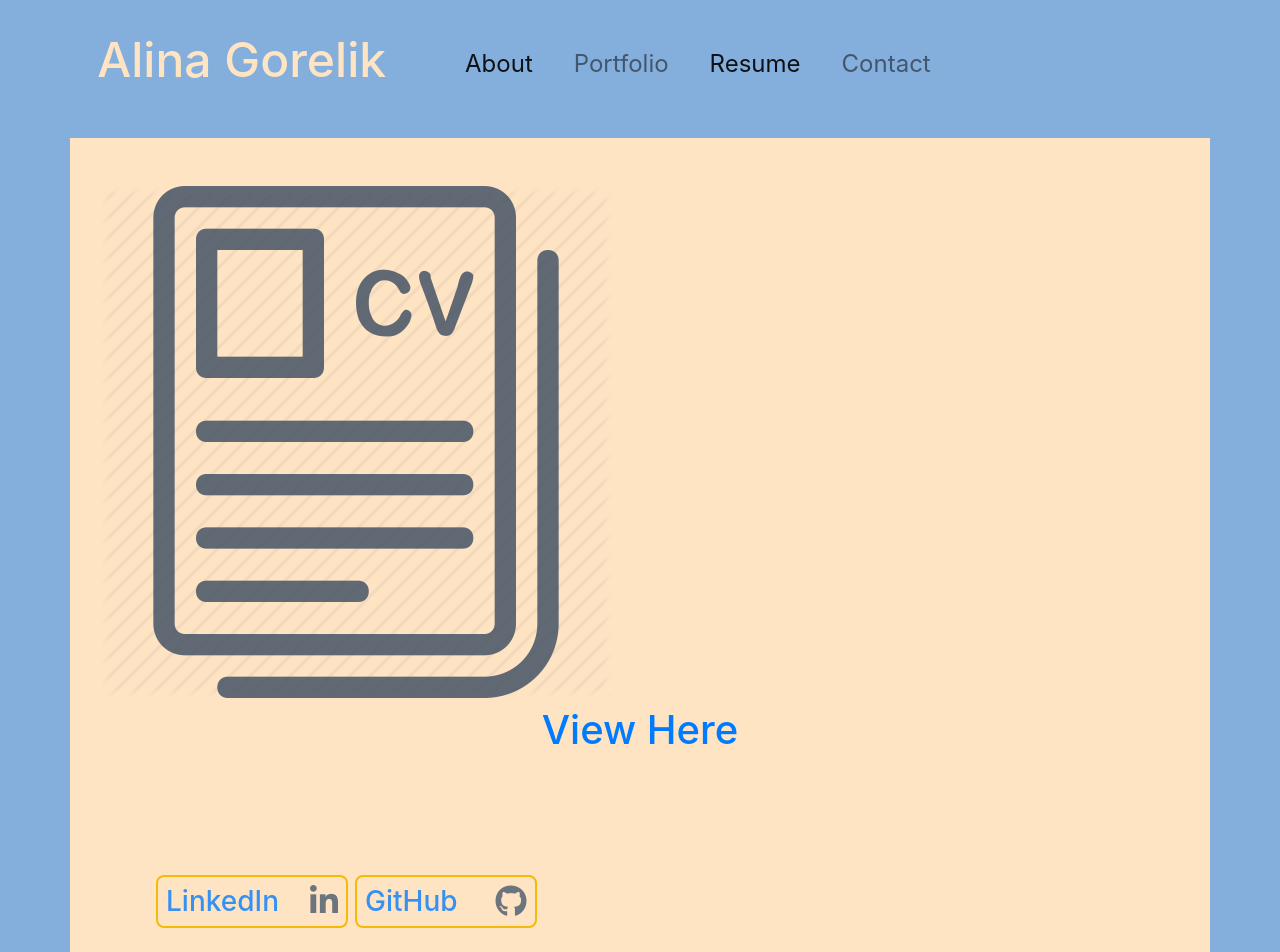
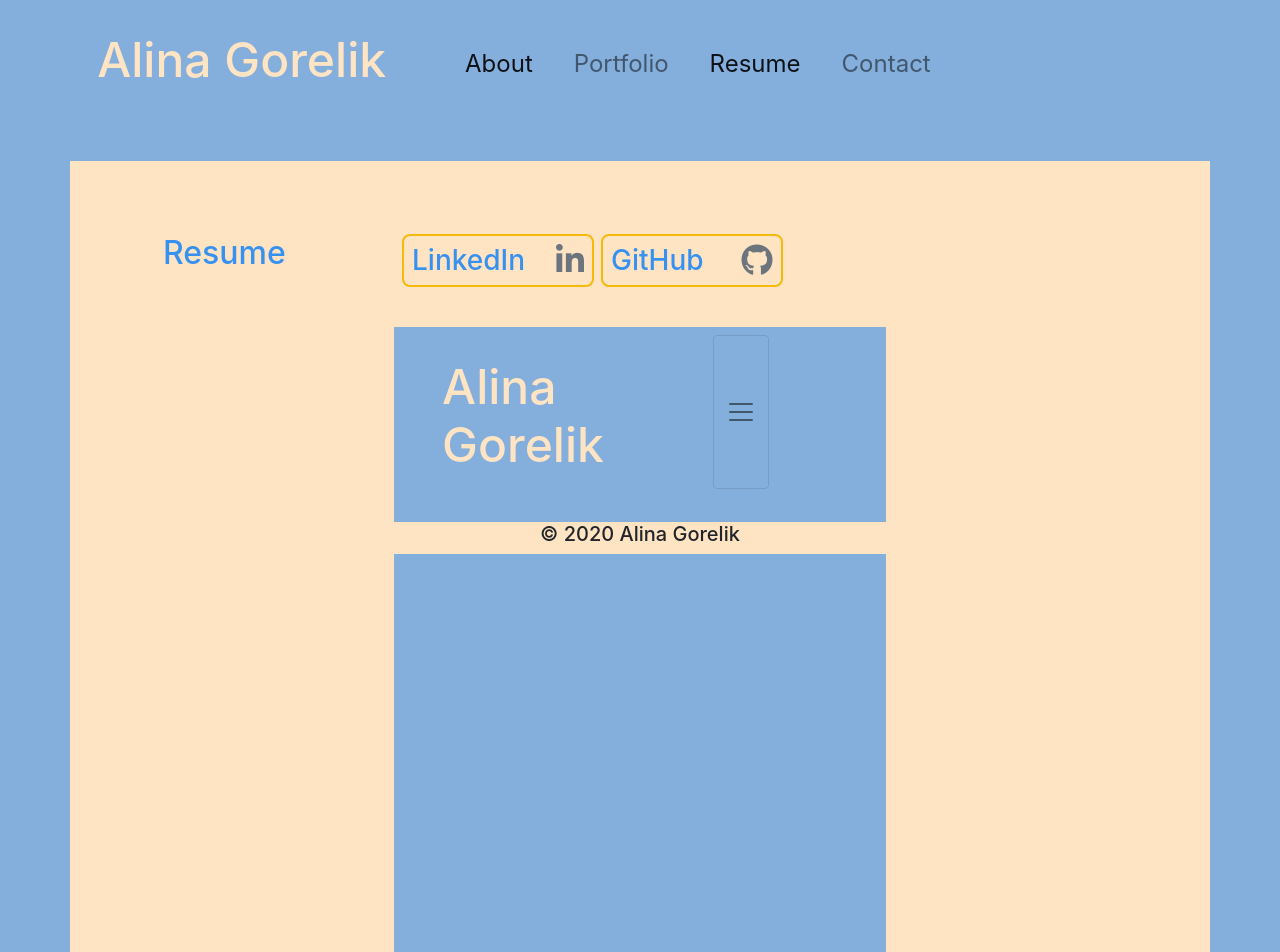
Before and after one commit to agorelik2/alina-portfolio-react, a React (Create React App) app: page /resume in a window 1280 px wide. Shown: the top 952 px of the page. Built offline with nearby package versions, Linux system fonts and the light colour scheme.

Commit message:
changes to move social media buttons to the top of the pages

```diff
--- a/src/App.css
+++ b/src/App.css
@@ -106,3 +106,14 @@ a.bottom-link:hover {
 .make-border {
   border: 1px solid black;
 }
+.iframe {
+  height: 750px;
+  width: 50%;
+  border: none;
+  overflow: hidden;
+  display: block;
+  margin: 0 auto;
+}
+.resume {
+  text-align: center;
+}
--- a/src/App.js
+++ b/src/App.js
@@ -35,9 +35,7 @@ class App extends Component {
           />
           <Route path="/resume" component={Resume} />
           <Route path="/contact" component={Contact} />
-          <SocMedia />
-          <br />
-          <br />
+
           <Footer />
         </div>
       </Router>
--- a/src/components/Contact.js
+++ b/src/components/Contact.js
@@ -10,40 +10,6 @@ function Contact(props) {
             <div className="header">
               <Header title="Contact Me" />
             </div>
-
-            <div className="container container-fluid">
-              <div className="row">
-                <a href="https://www.linkedin.com/in/alina-gorelik-1a2489a0/">
-                  <div className="col-3 media_link btn">
-                    <div className="row">
-                      <div className="col-6 d-flex justify-content-start">
-                        <h3 className="m-0">LinkedIn</h3>
-                      </div>
-                      <div className="col-6 d-flex justify-content-end align-items-center">
-                        <i className="fab fa-linkedin-in fa-2x text-secondary"></i>
-                      </div>
-                    </div>
-                  </div>
-                </a>
-                <a href="https://github.com/agorelik2">
-                  <div
-                    className="col-3 media_link btn"
-                    href="https://github.com/agorelik2"
-                  >
-                    <div className="row">
-                      <div className="col-6 d-flex justify-content-start">
-                        <h3 className="m-0">GitHub</h3>
-                      </div>
-                      <div className="col-6 d-flex justify-content-end align-items-center">
-                        <i className="fab fa-github fa-2x text-secondary"></i>
-                      </div>
-                    </div>
-                  </div>
-                </a>
-              </div>
-            </div>
-          </div>
-
             {/* <!-- Build the contact form --> */}
             <form className="m-5 pb-5 contact-form">
               <div className="form-group col-sm-9">
@@ -80,6 +46,7 @@ function Contact(props) {
               </div>
             </form>
           </div>
+        </div>
       </main>
     </div>
   );
--- a/src/components/Header.js
+++ b/src/components/Header.js
@@ -1,12 +1,18 @@
 import React from "react";
+import SocMedia from "./SocMedia";
 
 function Header(props) {
   return (
-    <div className="row">
-      <div className="col-md-3">
-        <div className="page-header">
-          <h2 className="blue-color">{props.title}</h2>
-          <br />
+    <div className="container container-fluid">
+      <div className="row">
+        <div className="col-md-3">
+          <div className="page-header">
+            <h2 className="blue-color">{props.title}</h2>
+            <br />
+          </div>
+        </div>
+        <div className="col-md-9 pull-right">
+          <SocMedia />
         </div>
       </div>
     </div>
--- a/src/components/Resume.js
+++ b/src/components/Resume.js
@@ -1,15 +1,22 @@
 import React from "react";
 import ResumePNG from "../images/resume.png";
 import ResumePDF from "../images/Alina_Gorelik_Resume.pdf";
+import Header from "./Header";
 
 function Resume() {
   return (
-    <div className="container">
-      <div className="resume">
-        <img src={ResumePNG} alt="resume" className="resumePNG mt-5"></img>
-        <a href={ResumePDF} target="_blank">
-          <h1 className="text-center mt-2">View Here</h1>
-        </a>
+    <div className="container container-fluid">
+      <div className="m-5 pt-5 pb-5">
+        <div className="header">
+          <Header title="Resume" />
+        </div>
+        <div className="resume">
+          {/* <img src={ResumePNG} alt="resume" className="resumePNG mt-5"></img> */}
+          <iframe align="center" className="iframe" src={ResumePDF} />
+          <a href={ResumePDF} target="_blank">
+            <h1 className="text-center mt-2">View Here</h1>
+          </a>
+        </div>
       </div>
     </div>
   );
--- a/src/components/SocMedia.js
+++ b/src/components/SocMedia.js
@@ -2,12 +2,6 @@ import React from "react";
 
 function SocMedia(props) {
   return (
-    <div
-      id="social-media"
-      className="container container-fluid align-items-center"
-    >
-      <div className="m-5 pt-5">
-        <div className="container container-fluid">
     <div className="row">
       <a href="https://www.linkedin.com/in/alina-gorelik-1a2489a0/">
         <div className="col-3 media_link btn">
@@ -37,9 +31,6 @@ function SocMedia(props) {
         </div>
       </a>
     </div>
-        </div>
-      </div>
-    </div>
   );
 }
 
```
Lines whose indentation alone changed are shown as unchanged.
